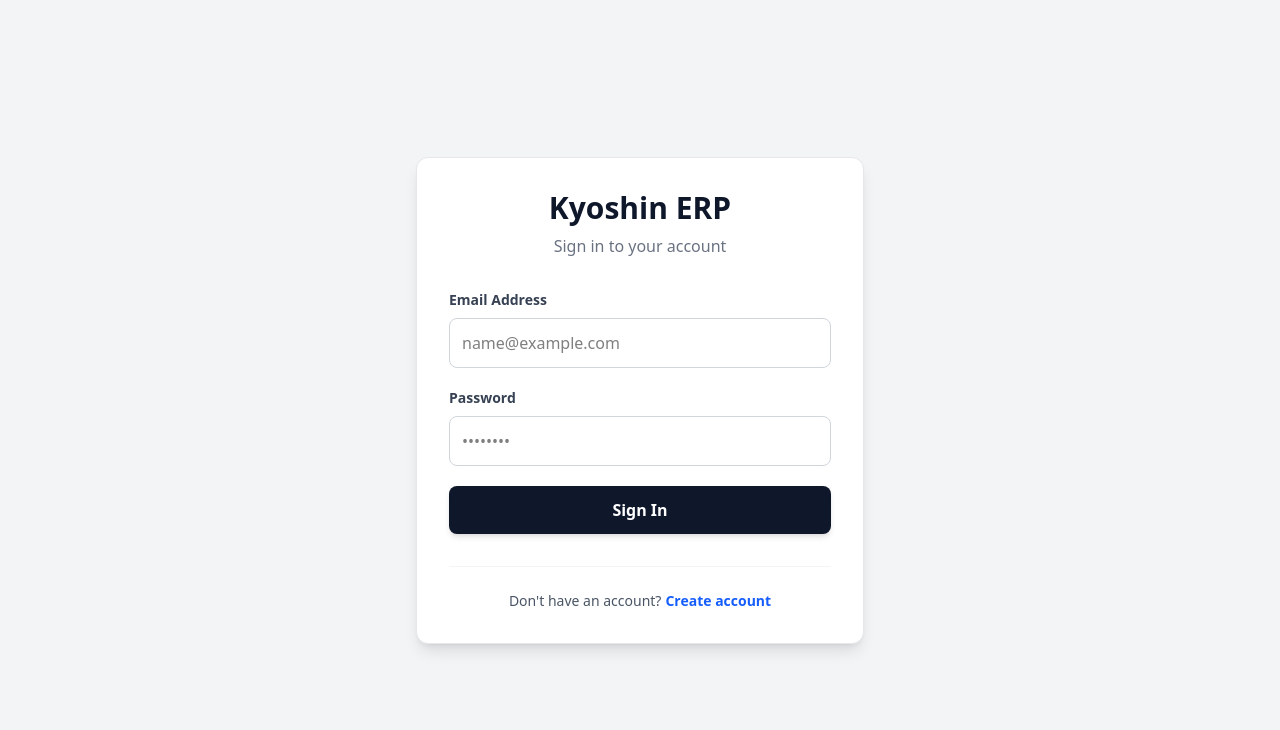
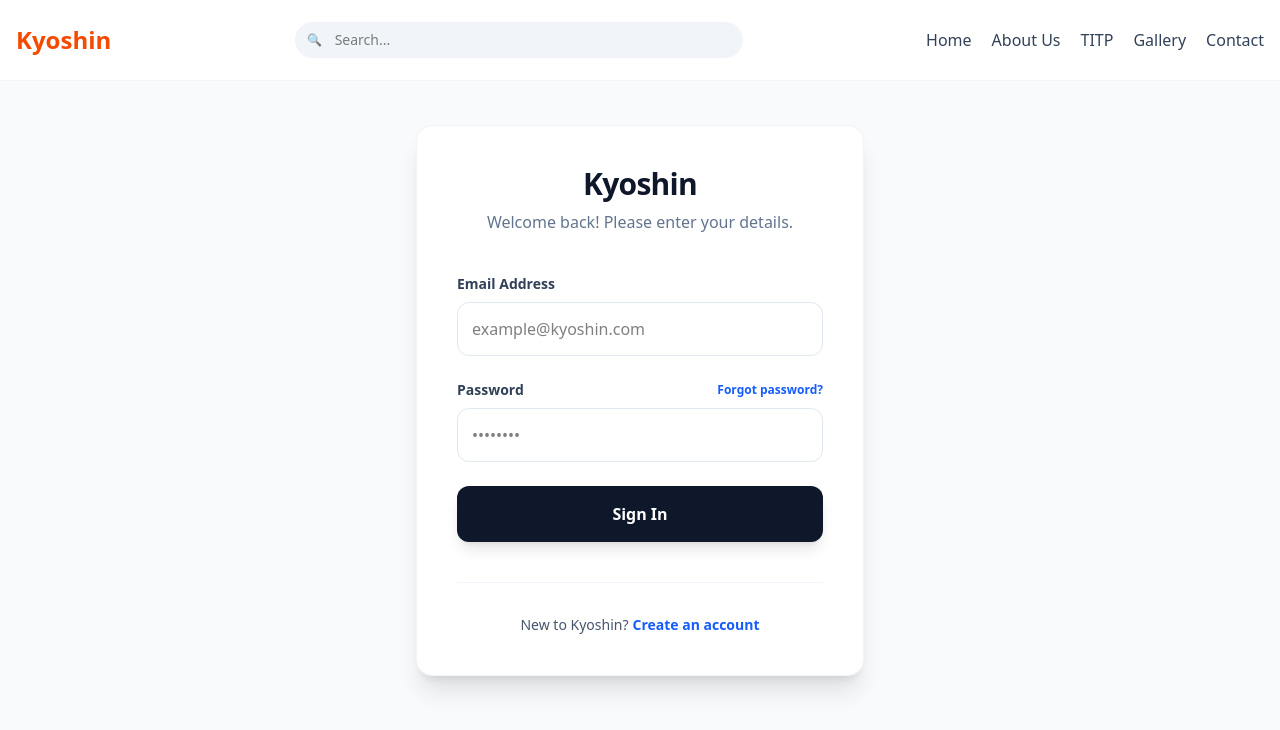
Before and after one commit to Chirag-1212/landing-page, a React (Vite) app: page /login in a window 1280 px wide. Shown: the top 730 px of the page. Built offline with nearby package versions, Linux system fonts and the light colour scheme.

Commit message:
Dashboard fixed and routes and login fixed

```diff
--- a/src/candidate/CandidateDashboard.jsx
+++ b/src/candidate/CandidateDashboard.jsx
@@ -1,41 +1,132 @@
-import React from 'react';
-import { useNavigate } from 'react-router-dom';
+import React, { useEffect, useState } from 'react';
 
+// --- Sub-Component: Stat Card ---
+const StatCard = ({ title, value, color, icon, status, onAction }) => (
+  <div className={`bg-white rounded-2xl shadow-lg p-6 border-l-4 ${color} transition-transform hover:scale-105`}>
+    <div className="flex items-center justify-between">
+      <div>
+        <p className="text-gray-500 text-sm font-medium">{title}</p>
+        <p className={`text-4xl font-bold ${status ? 'text-2xl text-amber-600' : 'text-gray-900'}`}>{value}</p>
+      </div>
+      <div className={`rounded-full p-4 ${color.replace('border-', 'bg-').replace('-500', '-100')}`}>
+        {icon}
+      </div>
+    </div>
+    {onAction && (
+      <button onClick={onAction} className="mt-3 text-blue-600 hover:text-blue-700 font-semibold text-sm flex items-center group">
+        Complete Profile
+        <svg className="w-4 h-4 ml-1 group-hover:translate-x-1 transition-transform" fill="none" stroke="currentColor" viewBox="0 0 24 24"><path strokeLinecap="round" strokeLinejoin="round" strokeWidth="2" d="M9 5l7 7-7 7" /></svg>
+      </button>
+    )}
+  </div>
+);
+
+// --- Sub-Component: Job Card ---
+const JobCard = ({ job }) => (
+  <div className="bg-white rounded-2xl shadow-lg hover:shadow-2xl transition-all border border-gray-100 overflow-hidden flex flex-col group hover:-translate-y-2">
+    <div className="bg-gradient-to-r from-blue-50 to-pink-50 p-6 border-b border-gray-100">
+      <div className="flex justify-between items-start mb-3">
+        <span className="bg-blue-600 text-white text-xs font-bold px-3 py-1.5 rounded-full uppercase">{job.type}</span>
+        <span className="text-gray-400 text-xs font-medium">⏰ {new Date(job.due_date).toLocaleDateString()}</span>
+      </div>
+      <h3 className="text-2xl font-bold text-gray-900 group-hover:text-blue-600 transition-colors">{job.job_title}</h3>
+    </div>
+    <div className="p-6 flex-1">
+      <p className="text-gray-600 text-sm line-clamp-3 mb-4">{job.description}</p>
+      <div className="space-y-2 text-sm text-gray-600">
+        <div className="flex items-center"><span className="mr-2">📍</span>{job.location}</div>
+        <div className="flex items-center font-semibold text-green-600"><span className="mr-2">¥</span>{job.salary}</div>
+      </div>
+    </div>
+    <div className="bg-gray-50 px-6 py-4 border-t border-gray-100">
+      <button className="w-full bg-gradient-to-r from-blue-600 to-pink-600 text-white py-3 rounded-xl font-semibold hover:shadow-xl transition-all flex items-center justify-center gap-2">
+        View Details & Apply <span>→</span>
+      </button>
+    </div>
+  </div>
+);
+
+// --- MAIN COMPONENT ---
 const CandidateDashboard = () => {
-    const navigate = useNavigate();
+  const [jobs, setJobs] = useState([]);
+  const [isVisible, setIsVisible] = useState(false);
+
+  useEffect(() => {
+    setIsVisible(true);
+    // Mock Data
+    setJobs([
+      { id: 1, job_title: 'Manufacturing Technician', type: 'TITP', location: 'Osaka, Japan', salary: '¥180,000/month', due_date: '2026-03-15', description: 'Join our manufacturing team in Osaka. Learn advanced production techniques.' },
+      { id: 2, job_title: 'Food Processing Specialist', type: 'TITP', location: 'Tokyo, Japan', salary: '¥175,000/month', due_date: '2026-03-20', description: 'Work with cutting-edge food processing technology in Tokyo.' },
+      { id: 3, job_title: 'Construction Worker', type: 'TITP', location: 'Nagoya, Japan', salary: '¥190,000/month', due_date: '2026-03-25', description: 'Build skills in modern construction methods in Nagoya.' }
+    ]);
+  }, []);
 
   return (
-        <div>
-            {/* Stats Row */}
-            <div className="grid grid-cols-1 md:grid-cols-3 gap-6 mb-8">
-                <div className="bg-white p-6 rounded-lg shadow-sm border-l-4 border-blue-500">
-                    <p className="text-gray-500 text-xs font-bold uppercase">Jobs Applied</p>
-                    <p className="text-3xl font-bold text-gray-800">0</p>
+    <div className="min-h-screen bg-gradient-to-br from-slate-50 via-blue-50 to-pink-50 relative p-4 md:p-8">
+
+      {/* Animated Blossoms (Optimized) */}
+      <div className="absolute inset-0 pointer-events-none opacity-20">
+        {[...Array(6)].map((_, i) => (
+          <div key={i} className="absolute animate-bounce" style={{ left: `${i * 18}%`, top: `${Math.random() * 80}%`, animationDuration: `${3 + i}s` }}>
+            🌸
           </div>
-                <div className="bg-white p-6 rounded-lg shadow-sm border-l-4 border-orange-500">
-                    <p className="text-gray-500 text-xs font-bold uppercase">Profile Status</p>
-                    <p className="text-3xl font-bold text-gray-800">Incomplete</p>
-                    <button className="text-xs text-blue-600 hover:underline mt-1">Complete Profile →</button>
-                </div>
-                <div className="bg-white p-6 rounded-lg shadow-sm border-l-4 border-green-500">
-                    <p className="text-gray-500 text-xs font-bold uppercase">Interviews</p>
-                    <p className="text-3xl font-bold text-gray-800">0</p>
-                </div>
+        ))}
       </div>
 
-            {/* Quick Action */}
-            <div className="bg-blue-600 text-white rounded-lg p-8 shadow-lg flex justify-between items-center">
-                <div>
-                    <h2 className="text-2xl font-bold mb-2">Ready to work in Japan?</h2>
+      <div className={`max-w-7xl mx-auto transition-all duration-1000 ${isVisible ? 'opacity-100 translate-y-0' : 'opacity-0 -translate-y-5'}`}>
+
+        {/* Header */}
+        <header className="mb-12">
+          <h1 className="text-4xl md:text-5xl font-bold text-gray-900 mb-2">
+            Welcome Back, <span className="text-transparent bg-clip-text bg-gradient-to-r from-blue-600 to-pink-600">Candidate</span>
+          </h1>
+          <p className="text-gray-600 text-lg">Your journey to Japan starts here 🇯🇵</p>
+        </header>
+
+        {/* Stats Row */}
+        <div className="grid grid-cols-1 md:grid-cols-3 gap-6 mb-12">
+          <StatCard title="Jobs Applied" value="0" color="border-blue-500" icon="📄" />
+          <StatCard title="Profile Status" value="Incomplete" color="border-amber-500" icon="👤" status onAction={() => {}} />
+          <StatCard title="Interviews" value="0" color="border-pink-500" icon="🗓️" />
+        </div>
+
+        {/* Banner */}
+        <div className="bg-gradient-to-r from-blue-600 to-pink-600 rounded-3xl p-8 md:p-12 mb-12 text-white flex flex-col md:flex-row items-center justify-between shadow-2xl relative overflow-hidden">
+          <div className="relative z-10">
+            <h2 className="text-3xl font-bold mb-2">Ready to work in Japan?</h2>
             <p className="text-blue-100">Browse our latest job openings and start your journey.</p>
           </div>
           <button
-                    onClick={() => navigate('/candidate/jobs')}
-                    className="bg-white text-blue-600 px-6 py-3 rounded-lg font-bold hover:bg-gray-100 transition"
+            onClick={() => document.getElementById('jobs-section')?.scrollIntoView({ behavior: 'smooth' })}
+            className="mt-6 md:mt-0 bg-white text-blue-600 px-8 py-4 rounded-xl font-bold hover:scale-105 transition-transform shadow-lg"
           >
             Browse Jobs
           </button>
         </div>
+
+        {/* Jobs Section */}
+        <section id="jobs-section">
+          <div className="flex justify-between items-end mb-8">
+            <div>
+              <h2 className="text-3xl font-bold text-gray-900">Available Positions</h2>
+              <p className="text-gray-600">Find your perfect opportunity</p>
+            </div>
+          </div>
+
+          <div className="grid grid-cols-1 md:grid-cols-2 lg:grid-cols-3 gap-8">
+            {jobs.map(job => <JobCard key={job.id} job={job} />)}
+          </div>
+        </section>
+      </div>
+
+      <style>{`
+        .line-clamp-3 {
+          display: -webkit-box;
+          -webkit-line-clamp: 3;
+          -webkit-box-orient: vertical;
+          overflow: hidden;
+        }
+      `}</style>
     </div>
   );
 };
--- a/src/pages/auth/Login.jsx
+++ b/src/pages/auth/Login.jsx
@@ -1,5 +1,7 @@
 import React, { useState } from 'react';
 import { useNavigate } from 'react-router-dom';
+// Correct relative path to reach src/layout/Header.jsx
+import Header from "../../layout/Header";
 
 const Login = () => {
     const [email, setEmail] = useState('');
@@ -21,18 +23,18 @@ const Login = () => {
             const data = await response.json();
 
             if (response.ok) {
-                // 1. Save User Info (Session)
+                // Save keys required for the ProtectedRoute to grant access
+                localStorage.setItem('authToken', 'true');
+                localStorage.setItem('userRole', data.user.role);
                 localStorage.setItem('user', JSON.stringify(data.user));
 
-                // 2. REDIRECT BASED ON ROLE
-                // Role 1 = Admin, Role 2 = Candidate
+                // Redirect based on User Role (1 = Admin, 2 = Candidate)
                 if (data.user.role === 1) {
                     navigate('/admin/dashboard');
                 } else if (data.user.role === 2) {
-                    // FIX: Redirect to the new Candidate Dashboard instead of home
                     navigate('/candidate/dashboard');
                 } else {
-                    navigate('/'); // Fallback for any other roles
+                    navigate('/');
                 }
             } else {
                 setError(data.error || 'Login failed');
@@ -44,26 +46,34 @@ const Login = () => {
     };
 
     return (
-        <div className="flex h-screen items-center justify-center bg-gray-100 px-4">
-            <div className="w-full max-w-md bg-white p-8 rounded-xl shadow-lg border border-gray-200">
-                <div className="text-center mb-8">
-                    <h2 className="text-3xl font-extrabold text-slate-900">Kyoshin ERP</h2>
-                    <p className="text-gray-500 mt-2">Sign in to your account</p>
+        /* The main container is now a flex column to stack Header and Main Content */
+        <div className="flex flex-col min-h-screen bg-slate-50">
+
+            {/* 1. Header stays at the top of the column */}
+            <Header />
+
+            {/* 2. Main section fills the rest of the height (flex-1) and centers the card */}
+            <main className="flex-1 flex items-center justify-center p-4">
+                <div className="w-full max-w-md bg-white p-10 rounded-2xl shadow-xl border border-gray-100 relative z-10">
+
+                    <div className="text-center mb-10">
+                        <h2 className="text-3xl font-extrabold text-slate-900 tracking-tight">Kyoshin</h2>
+                        <p className="text-slate-500 mt-2">Welcome back! Please enter your details.</p>
                     </div>
 
                     {error && (
-                    <div className="bg-red-50 border-l-4 border-red-500 text-red-700 px-4 py-3 rounded mb-6 text-sm">
+                        <div className="bg-red-50 border-l-4 border-red-500 text-red-700 px-4 py-3 rounded-lg mb-6 text-sm animate-pulse">
                             {error}
                         </div>
                     )}
 
-                <form onSubmit={handleLogin} className="space-y-5">
+                    <form onSubmit={handleLogin} className="space-y-6">
                         <div>
-                        <label className="block text-gray-700 text-sm font-semibold mb-2">Email Address</label>
+                            <label className="block text-slate-700 text-sm font-bold mb-2">Email Address</label>
                             <input
                                 type="email"
-                            className="w-full p-3 border border-gray-300 rounded-lg focus:ring-2 focus:ring-blue-500 focus:border-transparent outline-none transition"
-                            placeholder="name@example.com"
+                                className="w-full p-3.5 border border-slate-200 rounded-xl focus:ring-4 focus:ring-blue-100 focus:border-blue-500 outline-none transition-all"
+                                placeholder="example@kyoshin.com"
                                 value={email}
                                 onChange={(e) => setEmail(e.target.value)}
                                 required
@@ -71,10 +81,13 @@ const Login = () => {
                         </div>
 
                         <div>
-                        <label className="block text-gray-700 text-sm font-semibold mb-2">Password</label>
+                            <div className="flex justify-between items-center mb-2">
+                                <label className="text-slate-700 text-sm font-bold">Password</label>
+                                <span className="text-xs text-blue-600 font-semibold hover:underline cursor-pointer">Forgot password?</span>
+                            </div>
                             <input
                                 type="password"
-                            className="w-full p-3 border border-gray-300 rounded-lg focus:ring-2 focus:ring-blue-500 focus:border-transparent outline-none transition"
+                                className="w-full p-3.5 border border-slate-200 rounded-xl focus:ring-4 focus:ring-blue-100 focus:border-blue-500 outline-none transition-all"
                                 placeholder="••••••••"
                                 value={password}
                                 onChange={(e) => setPassword(e.target.value)}
@@ -84,24 +97,25 @@ const Login = () => {
 
                         <button
                             type="submit"
-                        className="w-full bg-slate-900 hover:bg-slate-800 text-white font-bold py-3 rounded-lg shadow-md transition-all active:scale-95"
+                            className="w-full bg-slate-900 hover:bg-blue-700 text-white font-bold py-4 rounded-xl shadow-lg transition-all active:scale-[0.98]"
                         >
                             Sign In
                         </button>
                     </form>
 
-                <div className="mt-8 pt-6 border-t border-gray-100 text-center">
-                    <p className="text-sm text-gray-600">
-                        Don't have an account?
+                    <div className="mt-10 pt-8 border-t border-slate-100 text-center">
+                        <p className="text-sm text-slate-600">
+                            New to Kyoshin?
                             <span
                                 onClick={() => navigate('/signup')}
                                 className="text-blue-600 font-bold ml-1 cursor-pointer hover:underline"
                             >
-                            Create account
+                                Create an account
                             </span>
                         </p>
                     </div>
                 </div>
+            </main>
         </div>
     );
 };
```
Lines whose indentation alone changed are shown as unchanged.
